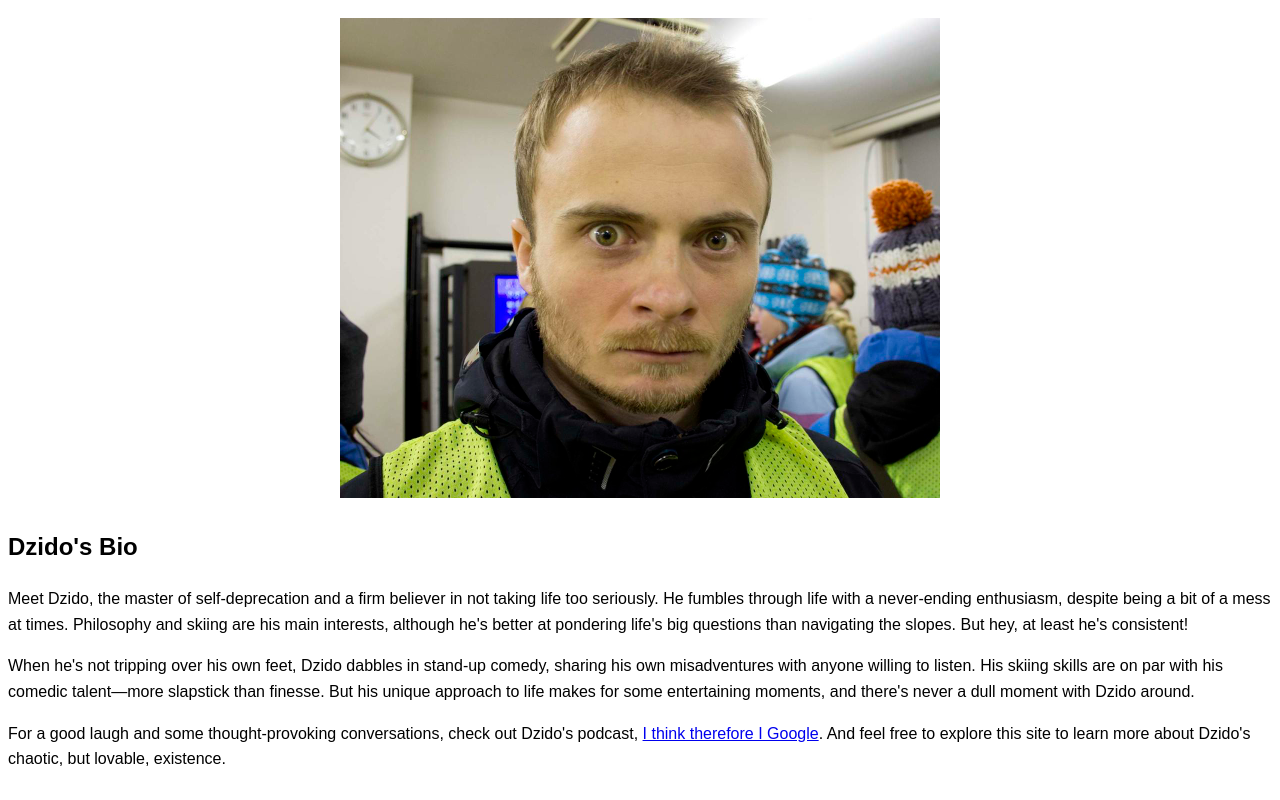
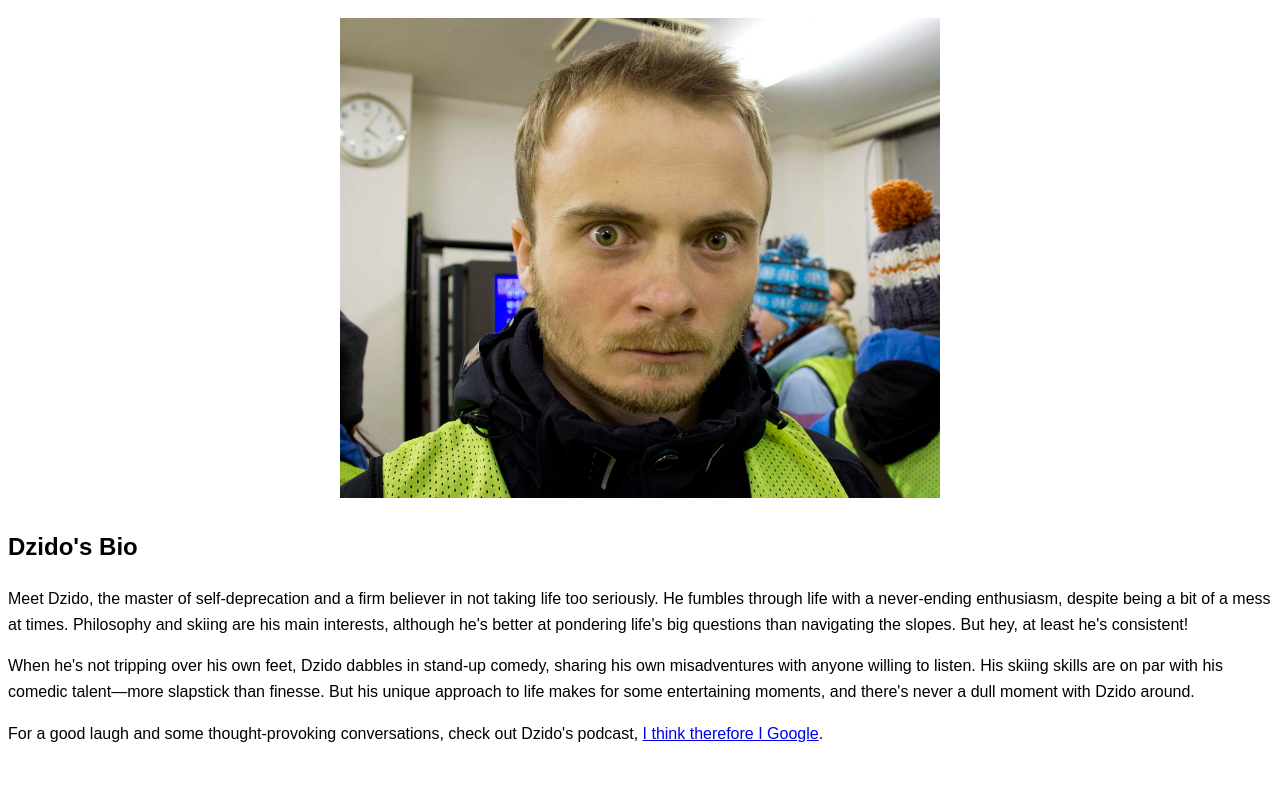
Before and after one commit to vicsz/dzido-site, a plain HTML site: page site/index.html in a window 1280 px wide. Drawn offline with Linux system fonts and the light colour scheme.

Commit message:
Cleanup.

```diff
--- a/site/index.html
+++ b/site/index.html
@@ -19,7 +19,7 @@
         <h2>Dzido's Bio</h2>
         <p>Meet Dzido, the master of self-deprecation and a firm believer in not taking life too seriously. He fumbles through life with a never-ending enthusiasm, despite being a bit of a mess at times. Philosophy and skiing are his main interests, although he's better at pondering life's big questions than navigating the slopes. But hey, at least he's consistent!</p>
         <p>When he's not tripping over his own feet, Dzido dabbles in stand-up comedy, sharing his own misadventures with anyone willing to listen. His skiing skills are on par with his comedic talent—more slapstick than finesse. But his unique approach to life makes for some entertaining moments, and there's never a dull moment with Dzido around.</p>
-        <p>For a good laugh and some thought-provoking conversations, check out Dzido's podcast, <a href="https://podcasts.apple.com/ca/podcast/i-think-therefore-i-google/id1517323832" target="_blank" rel="noopener noreferrer">I think therefore I Google</a>. And feel free to explore this site to learn more about Dzido's chaotic, but lovable, existence.</p>
+        <p>For a good laugh and some thought-provoking conversations, check out Dzido's podcast, <a href="https://podcasts.apple.com/ca/podcast/i-think-therefore-i-google/id1517323832" target="_blank" rel="noopener noreferrer">I think therefore I Google</a>.</p>
     </div>
 
     <script src="js/scripts.js"></script>
```
